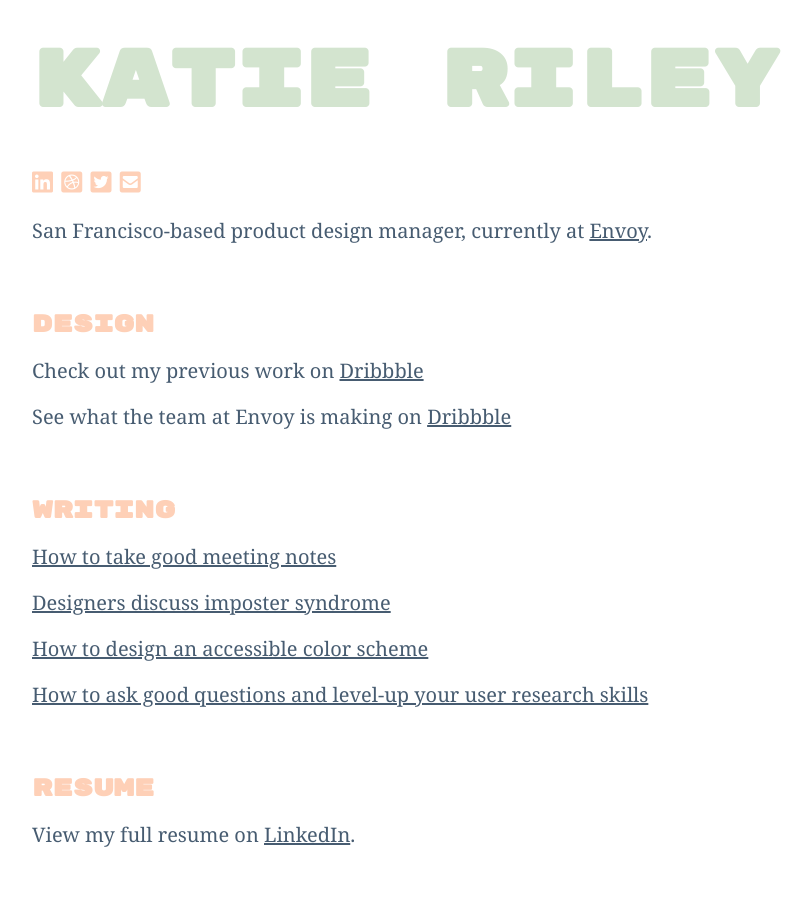
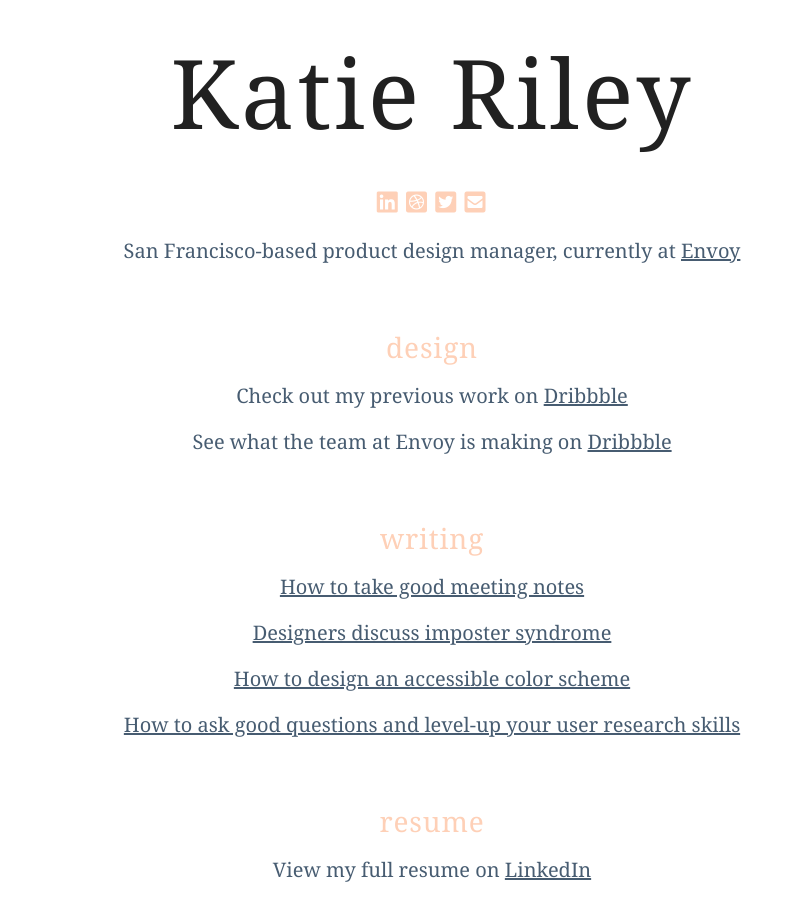
Before and after one commit to ohheyyeahthatsme/ohheyyeahthatsme.github.io, a plain HTML site: page index.html in a window 1280 px wide. Shown: the whole page, without its empty margins (208-1020 px from the left). Drawn offline with Linux system fonts and the light colour scheme; a web font is replaced by a local one.

Commit message:
Style it up.

```diff
--- a/index.html
+++ b/index.html
@@ -15,7 +15,7 @@
   <link href="./resources/css/style.css" type="text/css" rel="stylesheet">
 
   <!-- Fonts -->
-  <link href="https://fonts.googleapis.com/css?family=Rubik+Mono+One" rel="stylesheet">
+  <link href="https://fonts.googleapis.com/css2?family=Calistoga&display=swap" rel="stylesheet">
   <link href="https://use.fontawesome.com/releases/v5.0.1/css/all.css" rel="stylesheet">
 
   <!-- Favicons -->
@@ -32,11 +32,11 @@
 </head>
 
 <body>
-  <header class="container">
+  <header class="container center-align">
     <h1>Katie Riley</h1>
   </header>
 
-  <main class="container">
+  <main class="container center-align">
 
     <section>
       <p class="icons">
@@ -44,12 +44,12 @@
       </p>
 
       <p>
-        San Francisco-based product design manager, currently at <a href="https://envoy.com/" target="_blank">Envoy</a>.
+        San Francisco-based product design manager, currently at <a href="https://envoy.com/" target="_blank">Envoy</a>
       </p>
     </section>
 
     <section>
-      <h2>Design</h2>
+      <h2>design</h2>
       <p>
         Check out my previous work on
         <a href="https://dribbble.com/katieriley" target="_blank">Dribbble</a>
@@ -61,7 +61,7 @@
     </section>
 
     <section>
-      <h2>Writing</h2>
+      <h2>writing</h2>
       <ul>
         <li>
           <a href="https://medium.com/envoy-design/how-to-take-good-meeting-notes-bf49702a03c8" target="_blank">How to take good meeting notes</a>
@@ -79,9 +79,9 @@
     </section>
 
     <section>
-      <h2>Resume</h2>
+      <h2>resume</h2>
       <p>
-        View my full resume on <a href="http://www.linkedin.com/in/katie-riley-99840316" target="_blank">LinkedIn</a>.
+        View my full resume on <a href="http://www.linkedin.com/in/katie-riley-99840316" target="_blank">LinkedIn</a>
       </p>
     </section>
 
--- a/resources/css/style.css
+++ b/resources/css/style.css
@@ -21,8 +21,9 @@ a {
 	transition: all 150ms ease-in;
 }
 
-a:hover {
-	color: #DFAB3F;
+a:hover,
+p.icons > a:hover {
+	color: #DD4600;
 }
 
 strong {
@@ -30,19 +31,20 @@ strong {
 }
 
 h1, h2, h3, h4, h5, h6 {
-	font-family: 'Rubik Mono One', sans-serif;
+	font-family: 'Calistoga', Georgia, serif;
 	line-height: 1.25;
-	font-weight: 700;
-	color: #FED0B7;
+	font-weight: 400;
+	letter-spacing: 0.03em;
 }
 
 h1 {
-	font-size: 5rem;
-	color: #D3E4CF;
+	font-size: 6rem;
+	color: #212121;
 }
 
 h2 {
-	font-size: 1.5rem;
+	font-size: 1.75rem;
+	color: #FED0B7;
 }
 
 p.icons {
@@ -55,15 +57,15 @@ p.icons > a {
 	color: #FED0B7;
 }
 
-p.icons > a:hover {
-	color: #DFAB3F;
+.center-align {
+	text-align: center;
 }
 
 
 /* Readable text */
 
 h1, h2, h3, h4, h5, h6, p, ul, li {
-	max-width: 36em;
+	/*max-width: 36em;*/
 	margin-bottom: 1rem;
 }
 
```
